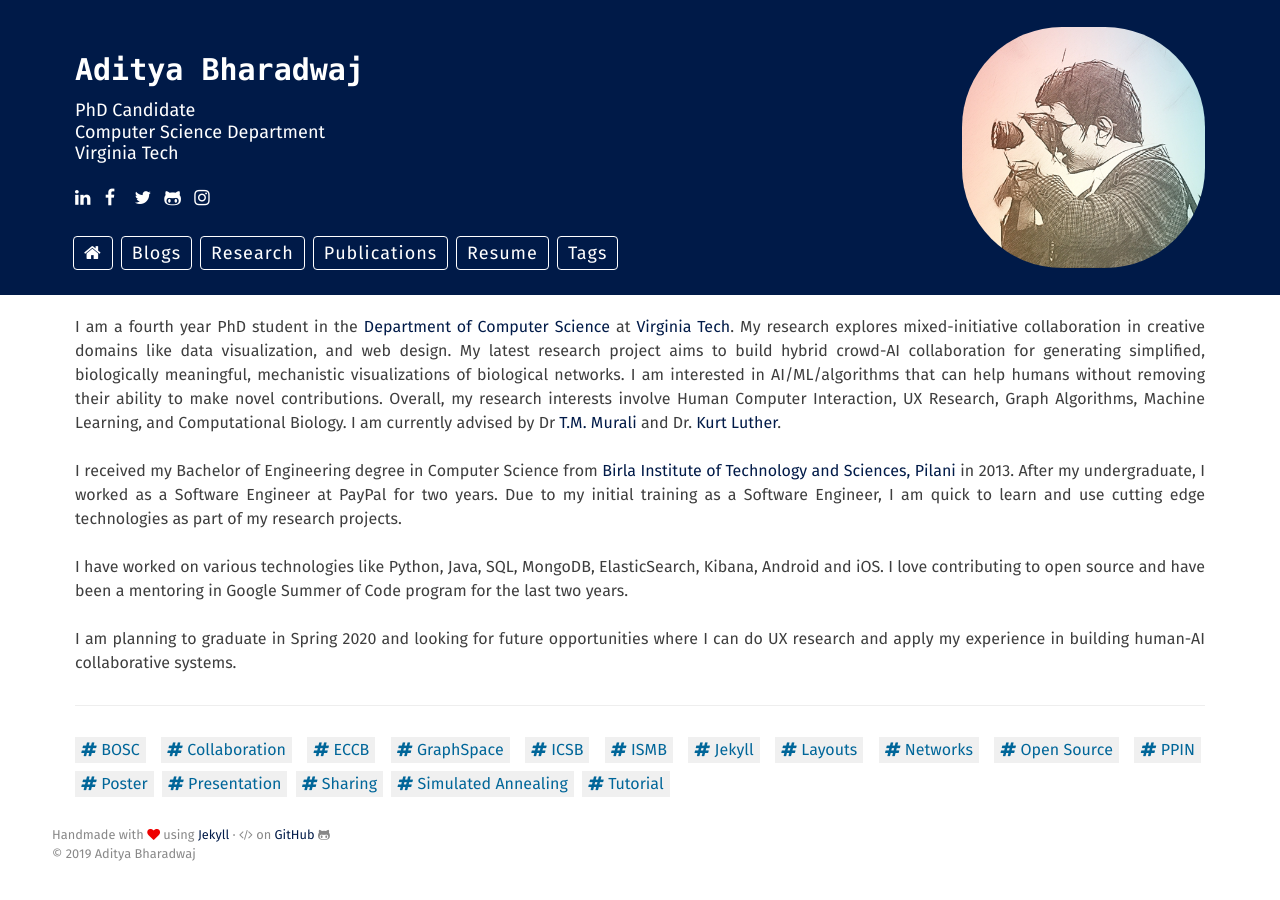
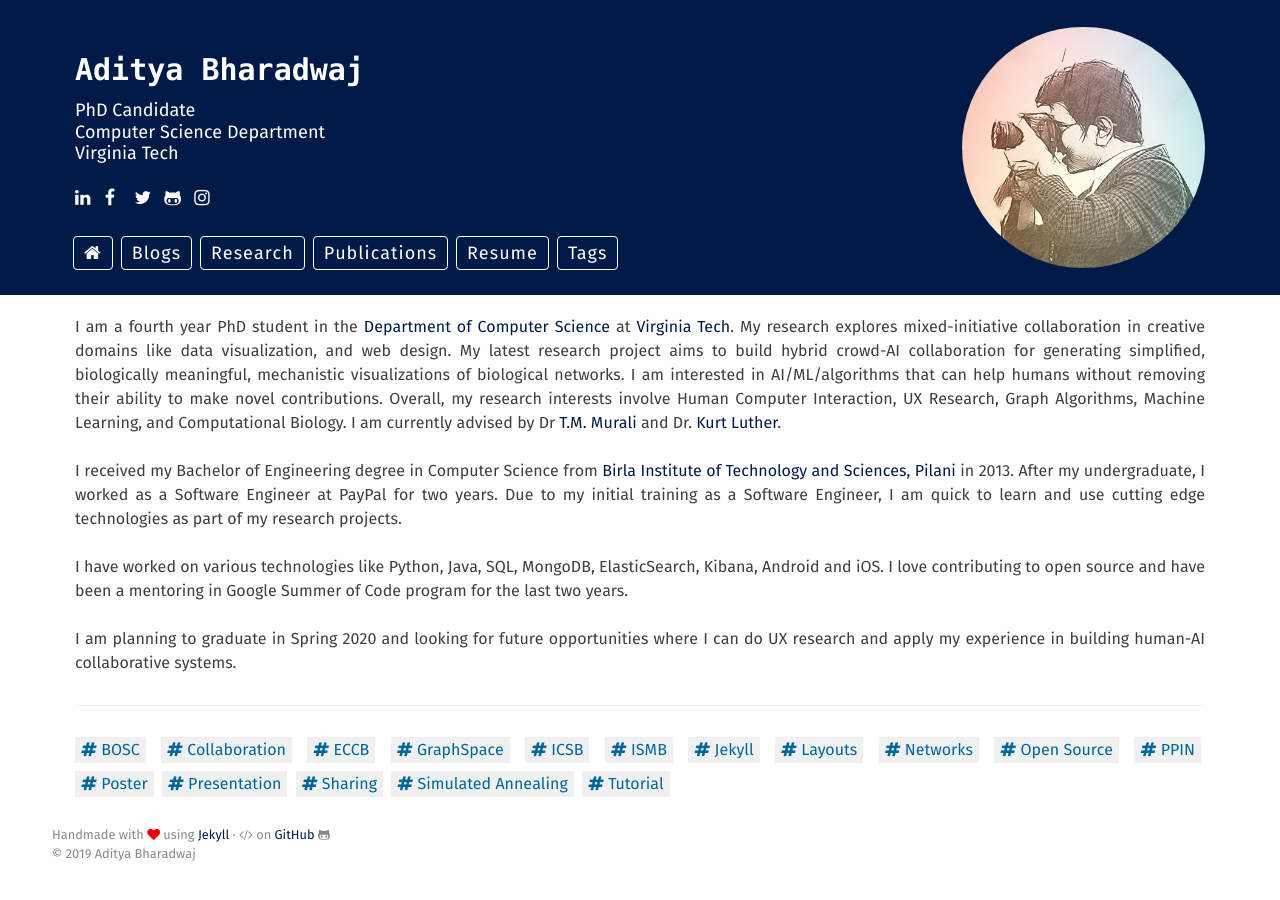
Before and after one commit to adbharadwaj/adbharadwaj.github.io, a Jekyll site: the page built from index.html, in a window 1280 px wide. Built offline with Jekyll 4.4.1, drawn with Linux system fonts in a browser that asks for light colours.

Commit message:
Update _layout.scss

```diff
--- a/assets/scss/_layout.scss
+++ b/assets/scss/_layout.scss
@@ -205,7 +205,7 @@ blockquote {
 
 img {
     display: block;
-    border-radius: 100px;
+    border-radius: 200px;
     margin: 0 0 1rem;
     max-width: 100%;
     height: auto;
```
